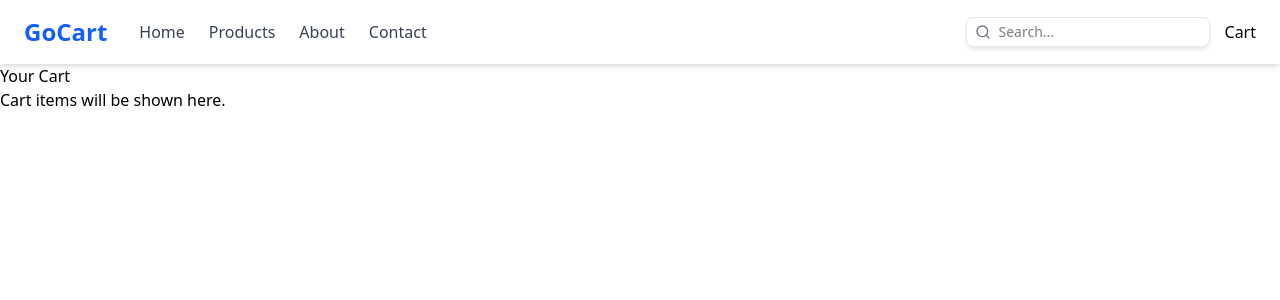
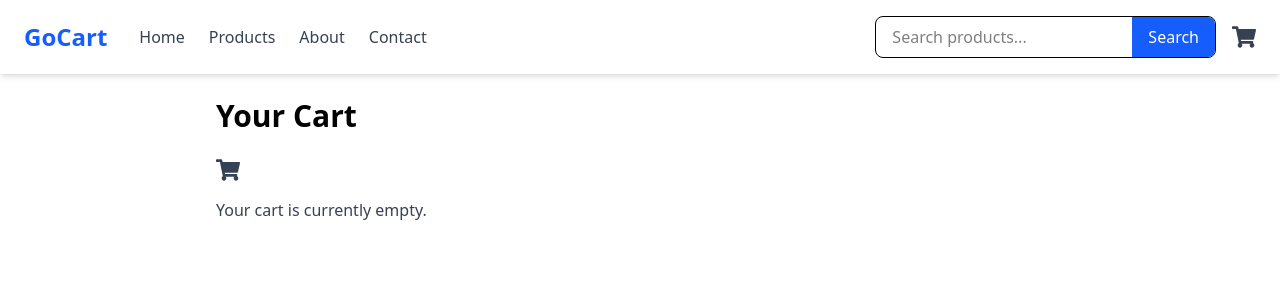
Before and after one commit to Stormz99/alx-project-nexus, a Next.js app in the folder quick-cart/: page /cart in a window 1280 px wide. Shown: the top 300 px of the page. Built offline with nearby package versions, Linux system fonts and the light colour scheme.

Commit message:
Fix: Cart Icons, Searchbar and Homepage

```diff
--- a/quick-cart/app/(main)/cart/page.tsx
+++ b/quick-cart/app/(main)/cart/page.tsx
@@ -1,8 +1,18 @@
-export default function CartPage() {
+"use client";
+
+import ShoppingCartIcon from "@/components/ShoppingCartIcon";
+
+const CartPage = () => {
+  // TODO: Replace 0 with cart state when integrating cart logic
+  const cartCount = 0;
+
   return (
-    <div>
-      <h1>Your Cart</h1>
-      <p>Cart items will be shown here.</p>
+    <div className="max-w-4xl mx-auto p-6">
+      <h1 className="text-3xl font-bold mb-6">Your Cart</h1>
+      <ShoppingCartIcon count={cartCount} />
+      <p className="mt-4 text-gray-700">Your cart is currently empty.</p>
     </div>
-  )
-}
+  );
+};
+
+export default CartPage;
--- a/quick-cart/components/Button.tsx
+++ b/quick-cart/components/Button.tsx
@@ -1,15 +1,18 @@
 "use client";
+
 import React from "react";
 
 type ButtonProps = {
   className?: string;
-  children: React.ReactNode;
+  label?: string;
+  children?: React.ReactNode;
+  onClick?: () => void;
 };
 
-const Button: React.FC<ButtonProps> = ({ className, children }) => {
+const Button: React.FC<ButtonProps> = ({ className, label, children, onClick }) => {
   return (
-    <button className={className}>
-      {children}
+    <button className={className} onClick={onClick}>
+      {children || label}
     </button>
   );
 };
--- a/quick-cart/components/Navbar.tsx
+++ b/quick-cart/components/Navbar.tsx
@@ -5,6 +5,7 @@ import { usePathname } from "next/navigation";
 import { navLinks } from "@/constants/page";
 import SearchBar from "./SearchBar";
 import Button from "./Button";
+import ShoppingCartIcon from "./ShoppingCartIcon";
 
 const Navbar = () => {
   const pathname = usePathname();
@@ -35,7 +36,9 @@ const Navbar = () => {
 
       <div className="flex items-center space-x-4">
         <SearchBar />
-        <Button>Cart</Button>
+        <Button>
+          <ShoppingCartIcon count={0} />
+        </Button>
       </div>
     </nav>
   );
--- a/quick-cart/components/SearchBar.tsx
+++ b/quick-cart/components/SearchBar.tsx
@@ -1,20 +1,28 @@
-import { Search } from "lucide-react"
+"use client";
+
+import { useState } from "react";
 
 const SearchBar = () => {
+  const [query, setQuery] = useState("");
+
+  const handleSearch = () => {
+    console.log("Search for:", query);
+  };
+
   return (
-    <div className='hidden sm:flex items-center gap-2 rounded-md ring-1 ring-gray-200 px-2 py-1 shadow-md'>
+    <div className="flex items-center border rounded-lg overflow-hidden">
+      <input
+        type="text"
+        placeholder="Search products..."
+        value={query}
+        onChange={(e) => setQuery(e.target.value)}
+        className="px-4 py-2 outline-none w-40 md:w-64"
+      />
+      <button onClick={handleSearch} className="bg-blue-600 text-white px-4 py-2 hover:bg-blue-700 transition">
+        Search
+      </button>
+    </div>
+  );
+};
 
-        <Search
-            className="w-4 h-4 text-gray-500"
-        />
-
-        <input
-            id="search"
-            placeholder="Search..."
-            className="text-sm outline-0"
-        />
-    </div>
-  )
-}
-
-export default SearchBar
+export default SearchBar;
--- a/quick-cart/components/ShoppingCartIcon.tsx
+++ b/quick-cart/components/ShoppingCartIcon.tsx
@@ -1,22 +1,21 @@
 "use client";
 
-// import useCartStore from "@/stores/cartStore";
-import { ShoppingCart } from "lucide-react";
-import Link from "next/link";
+import { FaShoppingCart } from "react-icons/fa";
 
-const ShoppingCartIcon = () => {
-//   const { cart, hasHydrated } = useCartStore();
+type ShoppingCartIconProps = {
+  count?: number;
+};
 
-//   if (!hasHydrated) return null;
+const ShoppingCartIcon: React.FC<ShoppingCartIconProps> = ({ count = 0 }) => {
   return (
-    <Link href="/cart" className="relative">
-      <ShoppingCart
-        className="w-6 h-6 text-gray-600"
-      />
-      <span className="absolute -top-3 -right-8 bg-amber-400 text-gray-600 rounded-full w-4 h-4 flex items-center justify-center text-xs font-medium">
-        {/* {cart.reduce((acc, item) => acc + item.quantity, 0)} */}
-      </span>
-    </Link>
+    <div className="relative">
+      <FaShoppingCart size={24} className="text-gray-700" />
+      {count > 0 && (
+        <span className="absolute -top-2 -right-2 bg-red-600 text-white text-xs font-bold px-2 rounded-full">
+          {count}
+        </span>
+      )}
+    </div>
   );
 };
 
--- a/quick-cart/package.json
+++ b/quick-cart/package.json
@@ -18,6 +18,7 @@
     "next-themes": "^0.4.6",
     "react": "19.1.0",
     "react-dom": "19.1.0",
+    "react-icons": "^5.5.0",
     "tailwind-merge": "^3.3.1"
   },
   "devDependencies": {
```
Also changed, not shown: 1 other file (tests, documents, lock files or other folders).
